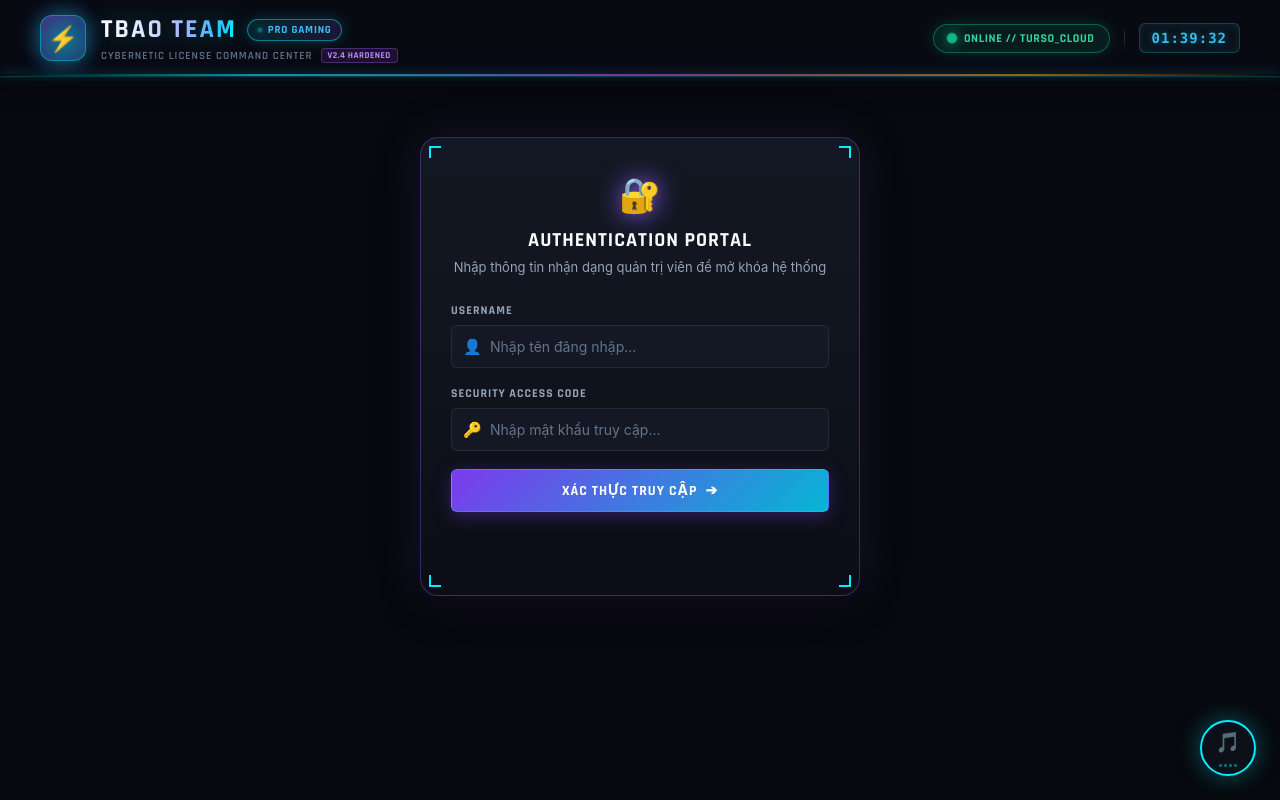
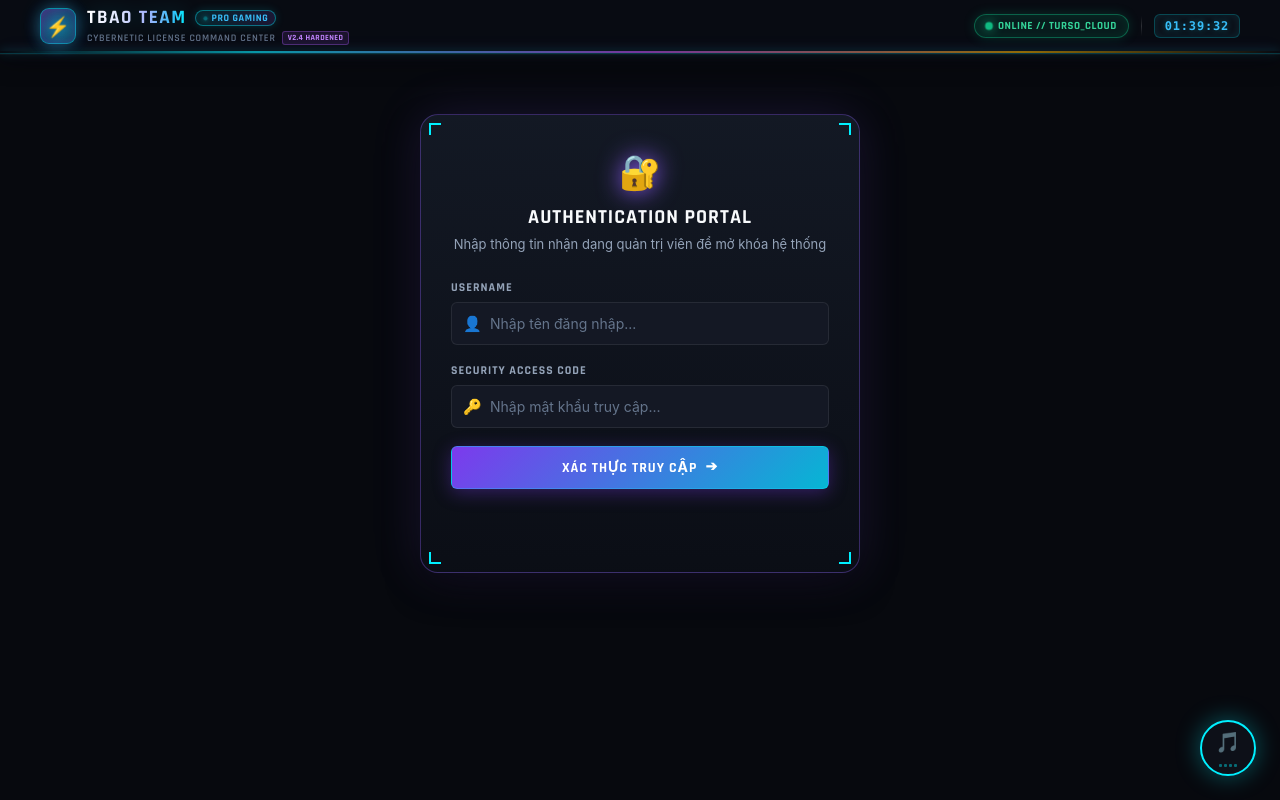
Before and after one commit to tbaodev-code/tbao-key-server, a website: page public/index.html in a window 1280 px wide. Drawn offline with Linux system fonts and the light colour scheme; no server answers.

Commit message:
feat: upload public/style.css

```diff
--- a/public/style.css
+++ b/public/style.css
@@ -75,19 +75,19 @@ body {
 }
 
 /* ================== HEADER ================== */
-/* ================== ULTRA-PREMIUM CYBER HEADER ================== */
+/* ================== ULTRA-PREMIUM CYBER HEADER (COMPACT & SLIM) ================== */
 header, .cyber-header {
   position: sticky;
   top: 0;
   display: flex;
   justify-content: space-between;
   align-items: center;
-  padding: 13px max(24px, calc((100% - 1200px) / 2));
-  background: rgba(9, 12, 19, 0.90);
+  padding: 8px max(20px, calc((100% - 1200px) / 2));
+  background: rgba(9, 12, 19, 0.92);
   border-bottom: 1px solid rgba(0, 240, 255, 0.16);
   backdrop-filter: blur(24px) saturate(180%);
   -webkit-backdrop-filter: blur(24px) saturate(180%);
-  box-shadow: 0 4px 30px rgba(0, 0, 0, 0.7), 0 1px 0 rgba(255, 255, 255, 0.05);
+  box-shadow: 0 4px 24px rgba(0, 0, 0, 0.6), 0 1px 0 rgba(255, 255, 255, 0.05);
   z-index: 1000;
   overflow: visible;
 }
@@ -106,7 +106,7 @@ header, .cyber-header {
     rgba(245, 158, 11, 0.9) 80%,
     transparent 100%
   );
-  box-shadow: 0 0 12px rgba(0, 240, 255, 0.6), 0 0 24px rgba(168, 85, 247, 0.4);
+  box-shadow: 0 0 10px rgba(0, 240, 255, 0.5), 0 0 20px rgba(168, 85, 247, 0.3);
   animation: laser-flow 6s ease-in-out infinite alternate;
   pointer-events: none;
 }
@@ -120,7 +120,7 @@ header, .cyber-header {
 .brand-wrap {
   display: flex;
   align-items: center;
-  gap: 15px;
+  gap: 11px;
 }
 
 .brand-logo-frame {
@@ -132,99 +132,101 @@ header, .cyber-header {
 
 .logo-glow-orb {
   position: absolute;
-  width: 50px;
-  height: 50px;
+  width: 38px;
+  height: 38px;
   border-radius: 50%;
   background: radial-gradient(circle, rgba(0, 240, 255, 0.45) 0%, rgba(139, 92, 246, 0.2) 60%, transparent 80%);
-  filter: blur(10px);
+  filter: blur(8px);
   animation: orb-breathe 3s infinite ease-in-out;
   pointer-events: none;
 }
 
 @keyframes orb-breathe {
   0%, 100% { transform: scale(0.9); opacity: 0.6; }
-  50% { transform: scale(1.25); opacity: 1; }
+  50% { transform: scale(1.2); opacity: 1; }
 }
 
 .brand-logo {
   position: relative;
-  width: 46px;
-  height: 46px;
-  border-radius: 12px;
+  width: 36px;
+  height: 36px;
+  border-radius: 9px;
   background: linear-gradient(135deg, rgba(139, 92, 246, 0.3) 0%, rgba(14, 165, 233, 0.25) 50%, rgba(0, 240, 255, 0.2) 100%);
   border: 1px solid rgba(0, 240, 255, 0.45);
   display: flex;
   align-items: center;
   justify-content: center;
-  box-shadow: 0 0 25px rgba(0, 240, 255, 0.25), inset 0 0 15px rgba(139, 92, 246, 0.3);
-  transition: all 0.3s cubic-bezier(0.16, 1, 0.3, 1);
+  box-shadow: 0 0 20px rgba(0, 240, 255, 0.2), inset 0 0 10px rgba(139, 92, 246, 0.3);
+  transition: all 0.25s ease;
   cursor: pointer;
 }
 
 .brand-logo:hover {
-  transform: translateY(-2px) scale(1.05);
+  transform: translateY(-1px) scale(1.04);
   border-color: #00f0ff;
-  box-shadow: 0 0 35px rgba(0, 240, 255, 0.5), inset 0 0 20px rgba(0, 240, 255, 0.4);
+  box-shadow: 0 0 28px rgba(0, 240, 255, 0.45);
 }
 
 .logo-icon {
-  font-size: 24px;
-  filter: drop-shadow(0 0 10px var(--cyan)) drop-shadow(0 0 18px rgba(139, 92, 246, 0.6));
+  font-size: 19px;
+  filter: drop-shadow(0 0 8px var(--cyan)) drop-shadow(0 0 14px rgba(139, 92, 246, 0.5));
   animation: logo-flicker 4s infinite ease-in-out;
 }
 
 @keyframes logo-flicker {
-  0%, 100% { transform: scale(1); filter: drop-shadow(0 0 10px var(--cyan)); }
-  50% { transform: scale(1.08); filter: drop-shadow(0 0 16px var(--cyan)) drop-shadow(0 0 25px rgba(139, 92, 246, 0.8)); }
+  0%, 100% { transform: scale(1); filter: drop-shadow(0 0 8px var(--cyan)); }
+  50% { transform: scale(1.06); filter: drop-shadow(0 0 12px var(--cyan)) drop-shadow(0 0 20px rgba(139, 92, 246, 0.7)); }
 }
 
 .brand-text {
   display: flex;
   flex-direction: column;
-  gap: 2px;
+  gap: 1px;
 }
 
 .brand-title-row {
   display: flex;
   align-items: center;
-  gap: 10px;
+  gap: 8px;
 }
 
 h1.brand-title, h1 {
   margin: 0;
   font-family: var(--font-gaming);
-  font-size: 26px;
+  font-size: 19px;
   font-weight: 800;
-  letter-spacing: 2px;
+  letter-spacing: 1.5px;
   background: linear-gradient(90deg, #ffffff 0%, #e0e7ff 30%, #a5b4fc 60%, #38bdf8 85%, #00f0ff 100%);
   -webkit-background-clip: text;
   -webkit-text-fill-color: transparent;
   text-transform: uppercase;
-  filter: drop-shadow(0 0 12px rgba(0, 240, 255, 0.25));
+  filter: drop-shadow(0 0 10px rgba(0, 240, 255, 0.2));
+  line-height: 1.1;
 }
 
 .cyber-tag {
   display: inline-flex;
   align-items: center;
-  gap: 5px;
-  font-family: var(--font-gaming);
-  font-size: 11px;
-  font-weight: 700;
-  padding: 3px 9px;
+  gap: 4px;
+  font-family: var(--font-gaming);
+  font-size: 10px;
+  font-weight: 700;
+  padding: 2px 7px;
   border-radius: 999px;
   background: linear-gradient(90deg, rgba(0, 240, 255, 0.12), rgba(139, 92, 246, 0.15));
-  border: 1px solid rgba(0, 240, 255, 0.45);
+  border: 1px solid rgba(0, 240, 255, 0.4);
   color: #38bdf8;
-  letter-spacing: 0.8px;
-  box-shadow: 0 0 14px rgba(0, 240, 255, 0.2);
+  letter-spacing: 0.6px;
+  box-shadow: 0 0 10px rgba(0, 240, 255, 0.15);
+  line-height: 1;
 }
 
 .tag-pulse-dot {
-  width: 6px;
-  height: 6px;
+  width: 5px;
+  height: 5px;
   border-radius: 50%;
   background: #00f0ff;
-  box-shadow: 0 0 8px #00f0ff;
+  box-shadow: 0 0 6px #00f0ff;
   animation: tag-blink 1.5s infinite;
 }
 
@@ -236,38 +238,39 @@ h1.brand-title, h1 {
 .brand-sub-row {
   display: flex;
   align-items: center;
-  gap: 8px;
+  gap: 6px;
+  margin-top: 1px;
 }
 
 .brand-subtitle {
   font-family: var(--font-gaming);
-  font-size: 11px;
+  font-size: 10px;
   font-weight: 600;
-  letter-spacing: 1px;
+  letter-spacing: 0.8px;
   color: var(--text-dim);
 }
 
 .version-chip {
   font-family: var(--font-gaming);
-  font-size: 9px;
-  font-weight: 700;
-  padding: 1px 6px;
-  border-radius: 4px;
+  font-size: 8px;
+  font-weight: 700;
+  padding: 1px 5px;
+  border-radius: 3px;
   background: rgba(168, 85, 247, 0.12);
   border: 1px solid rgba(168, 85, 247, 0.35);
   color: #c084fc;
-  letter-spacing: 0.5px;
+  letter-spacing: 0.4px;
 }
 
 .header-right, .header-hud {
   display: flex;
   align-items: center;
-  gap: 12px;
+  gap: 10px;
 }
 
 .header-divider-v {
   width: 1px;
-  height: 26px;
+  height: 20px;
   background: linear-gradient(180deg, transparent, rgba(255, 255, 255, 0.15), transparent);
   margin: 0 2px;
 }
@@ -326,44 +329,44 @@ h1.brand-title, h1 {
   transform: translateY(-2px);
 }
 
-/* Đồng hồ HUD Clock */
+/* Đồng hồ HUD Clock (Compact) */
 .hud-clock {
   font-family: 'Consolas', 'Courier New', monospace;
-  font-size: 14px;
+  font-size: 12px;
   font-weight: 700;
   color: #38bdf8;
-  letter-spacing: 1px;
-  padding: 6px 12px;
+  letter-spacing: 0.8px;
+  padding: 4px 10px;
   background: rgba(14, 18, 28, 0.85);
   border: 1px solid rgba(0, 240, 255, 0.25);
   border-radius: var(--radius-sm);
-  box-shadow: inset 0 0 10px rgba(0, 240, 255, 0.1);
-  text-shadow: 0 0 8px rgba(0, 240, 255, 0.4);
-}
-
-/* Trạng Thái Hệ Thống */
+  box-shadow: inset 0 0 8px rgba(0, 240, 255, 0.1);
+  text-shadow: 0 0 6px rgba(0, 240, 255, 0.4);
+}
+
+/* Trạng Thái Hệ Thống (Compact) */
 .hud-status {
   display: flex;
   align-items: center;
-  gap: 8px;
-  padding: 6px 14px;
+  gap: 6px;
+  padding: 4px 11px;
   border-radius: 999px;
   background: rgba(16, 185, 129, 0.1);
   border: 1px solid rgba(16, 185, 129, 0.45);
   color: #34d399;
   font-family: var(--font-gaming);
-  font-size: 12px;
-  font-weight: 700;
-  letter-spacing: 0.6px;
-  box-shadow: 0 0 15px rgba(16, 185, 129, 0.2), inset 0 0 10px rgba(16, 185, 129, 0.1);
+  font-size: 11px;
+  font-weight: 700;
+  letter-spacing: 0.5px;
+  box-shadow: 0 0 12px rgba(16, 185, 129, 0.2), inset 0 0 8px rgba(16, 185, 129, 0.1);
 }
 
 .status-pulse {
-  width: 8px;
-  height: 8px;
+  width: 6px;
+  height: 6px;
   border-radius: 50%;
   background: var(--green);
-  box-shadow: 0 0 10px var(--green);
+  box-shadow: 0 0 8px var(--green);
   animation: pulse-ring 2s infinite ease-out;
 }
 
```
